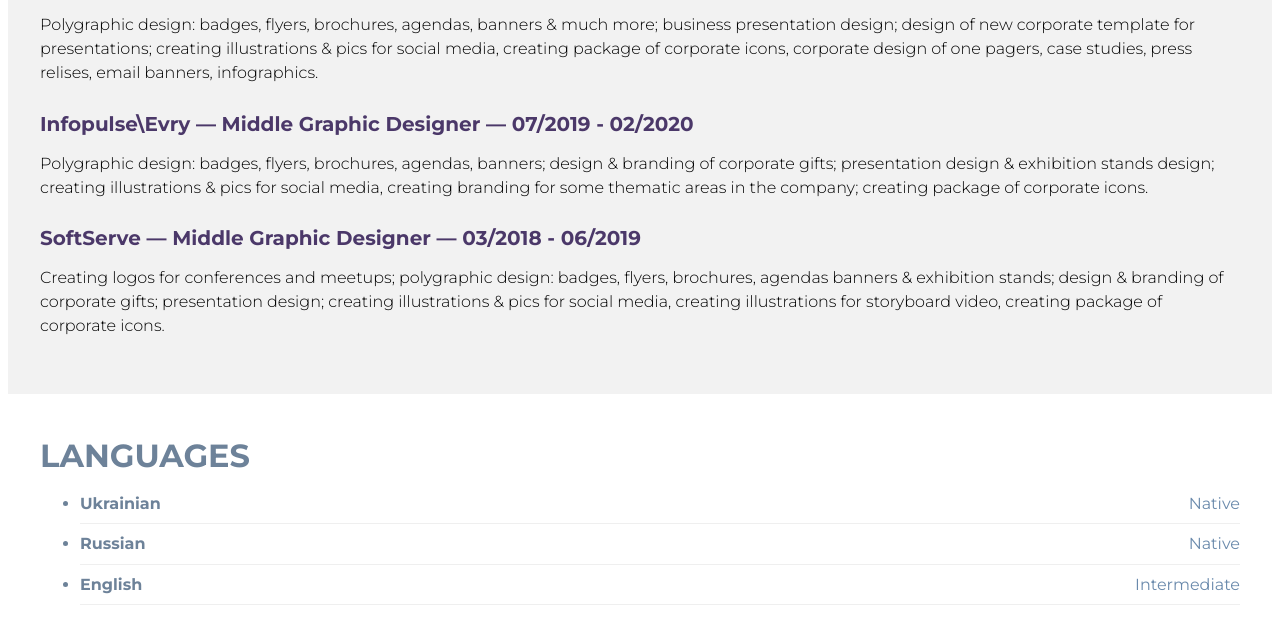
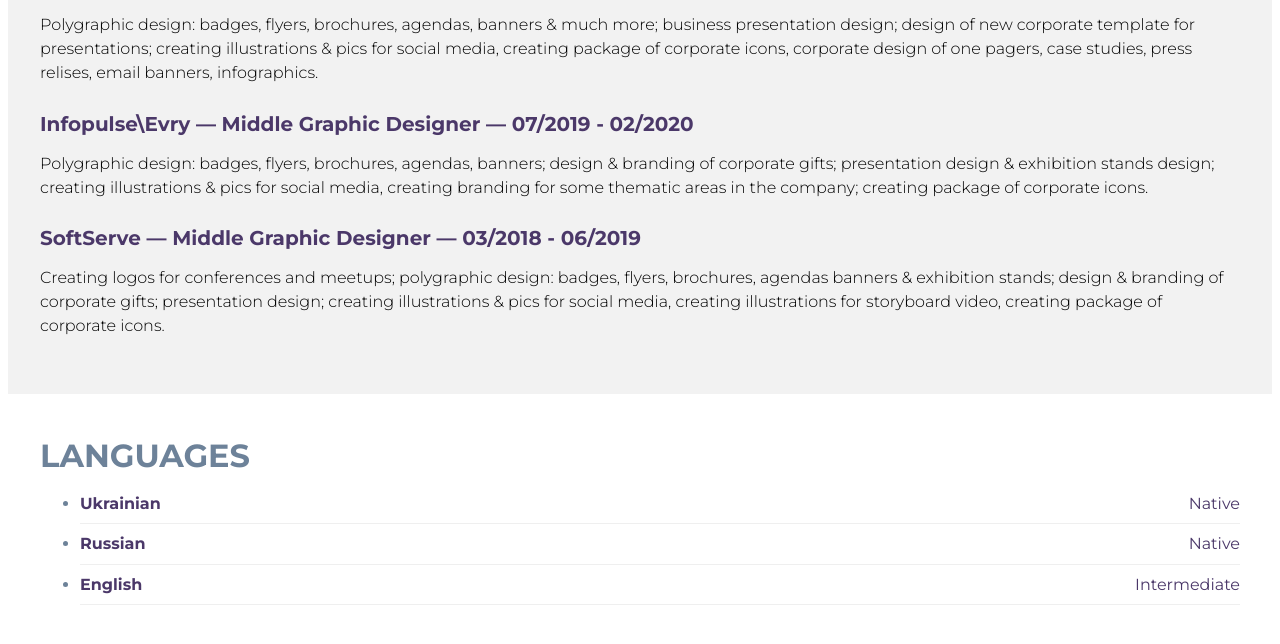
Before and after one commit to AnastasiiaListopad/AnastasiiaListopad.github.io, a plain HTML site: page index.html in a window 1280 px wide. Shown: the part 520-1164 px from the top of the page. Drawn offline with nearby package versions, Linux system fonts and the light colour scheme.

Commit message:
Small fix

```diff
--- a/style.css
+++ b/style.css
@@ -251,17 +251,13 @@ h3 {
 }
 .languages_list b {
   text-decoration: none;
-  color: #6D8299;
+  color: #4B3869;
 }
 .languages_list li span {
   float: right;
 
   font-size: 16px;
-  color: #6a8aac
-}
-.languages_list li:hover b {color: #4B3869;}
-.languages_list li:hover span {
-  color: #4B3869;
+  color: #4B3869
 }
 
 
```
Also changed, not shown: index.html (+1 -1 lines).
